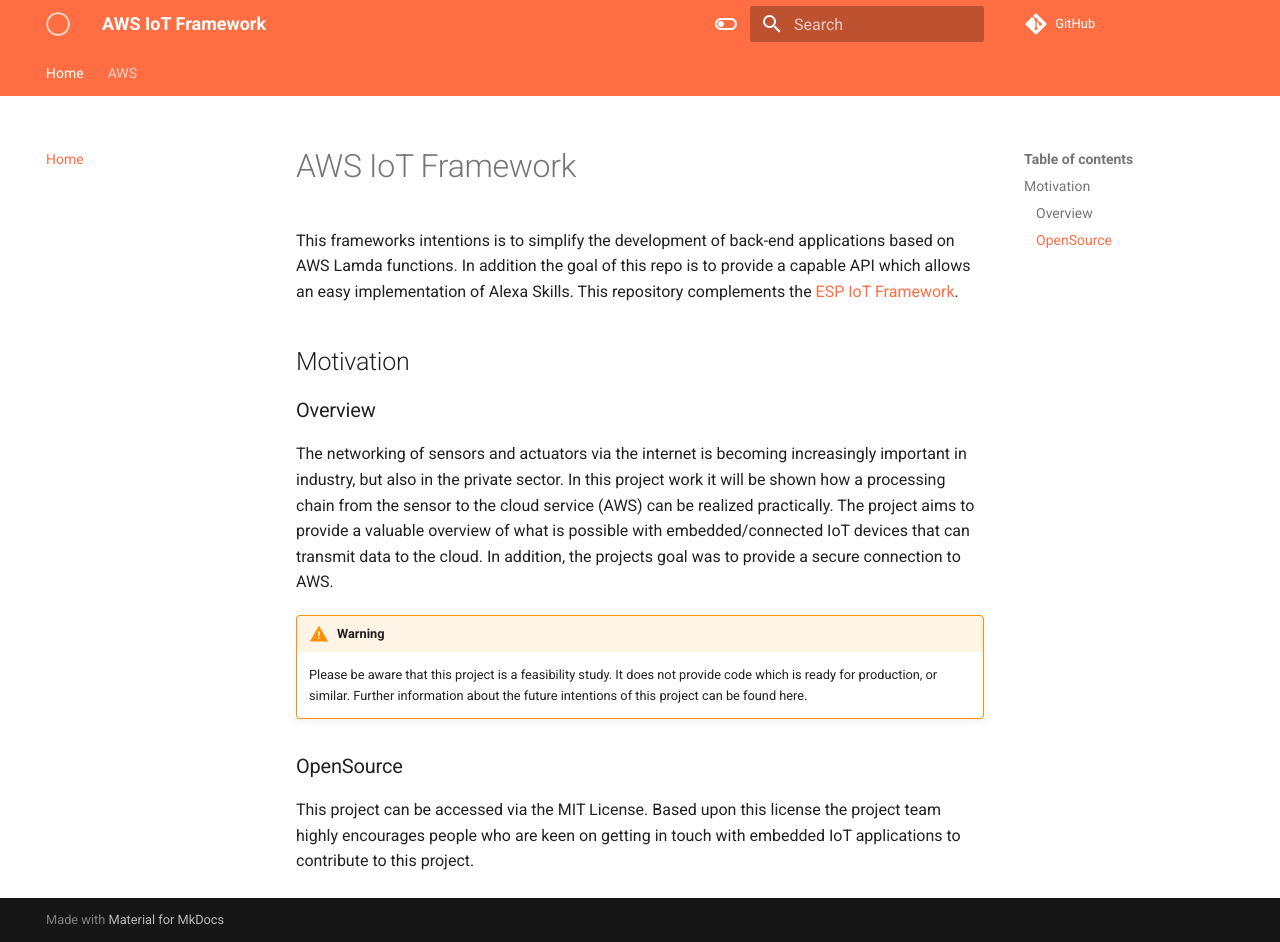
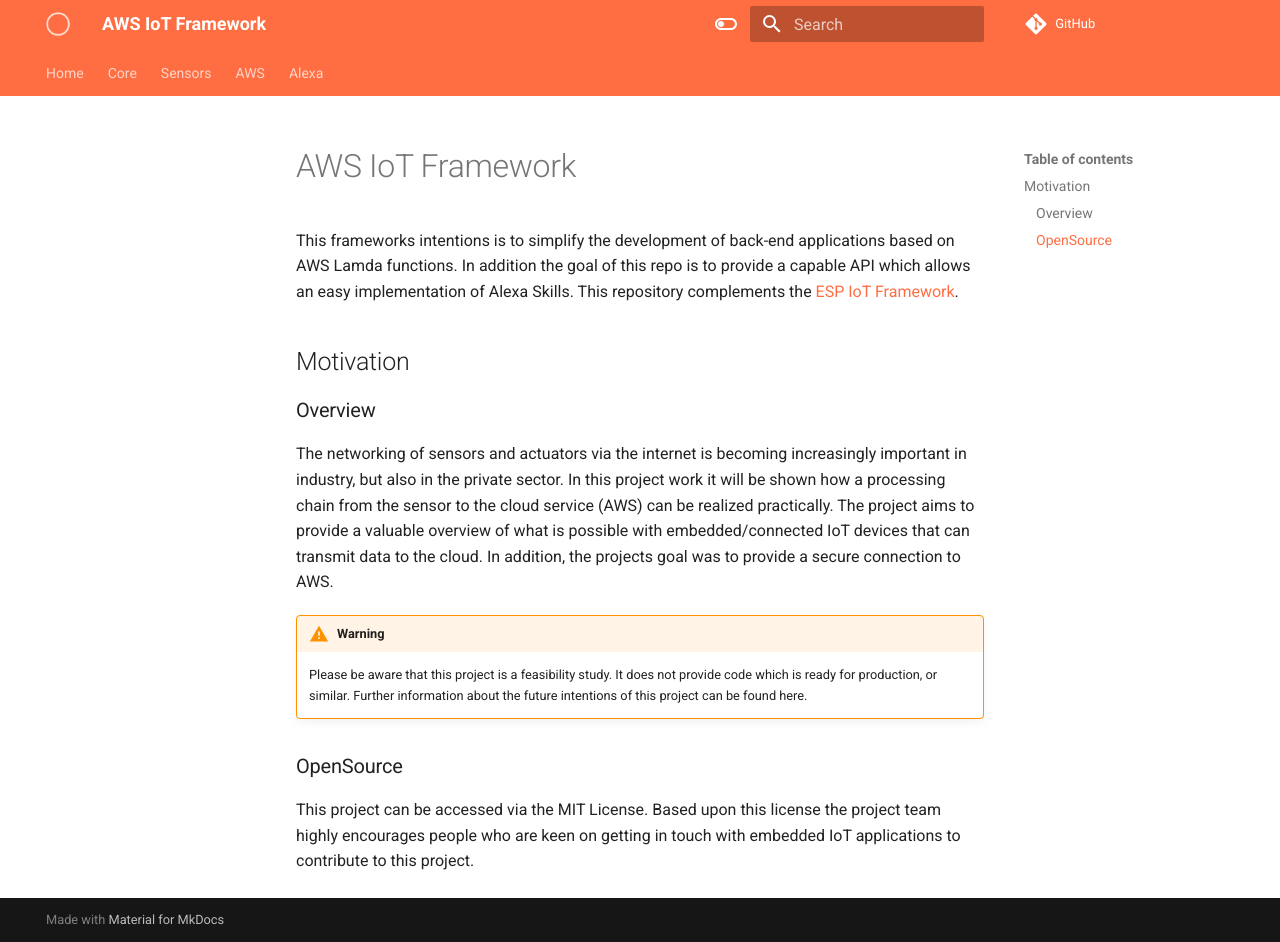
Before and after one commit to ECE-IoT/aws-iot-framework, an MkDocs documentation site: the page built from docs/index.md, in a window 1280 px wide and 942 px high. Built offline with MkDocs 1.6.1 and Material for MkDocs 9.7.7, drawn with Linux system fonts in a browser that asks for light colours; comment, search, counter and statistics services are not loaded.

Commit message:
RED mkdocs.yml

```diff
--- a/mkdocs.yaml
+++ b/mkdocs.yaml
@@ -1,10 +1,13 @@
 site_name: AWS IoT Framework
 nav:
-  - Home: index.md
+  - Home: https://ECE-IoT.github.io/ECE-IoT.github.io/
+  - Core: https://ece-iot.github.io/esp-iot-framework/core/
+  - Sensors: https://ece-iot.github.io/esp-iot-framework/sensors/
   - AWS:
       CLI: aws/cli/configuration-basics.md
       IAM: aws/iam/basic-configuration.md
       Timestream: aws/timestream/ts.md
+  - Alexa: alexa/index.md
 
 repo_url: https://github.com/ECE-IoT/aws-iot-framework
 
@@ -55,5 +58,7 @@ markdown_extensions:
           format: !!python/name:mermaid2.fence_mermaid
   - pymdownx.smartsymbols
   - pymdownx.critic
+  - pymdownx.tabbed:
+      alternate_style: true
   - pymdownx.tasklist:
       custom_checkbox: true
```
